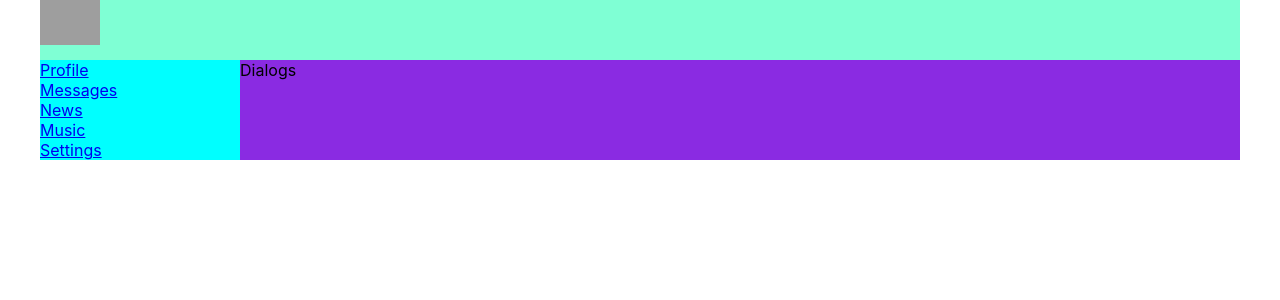
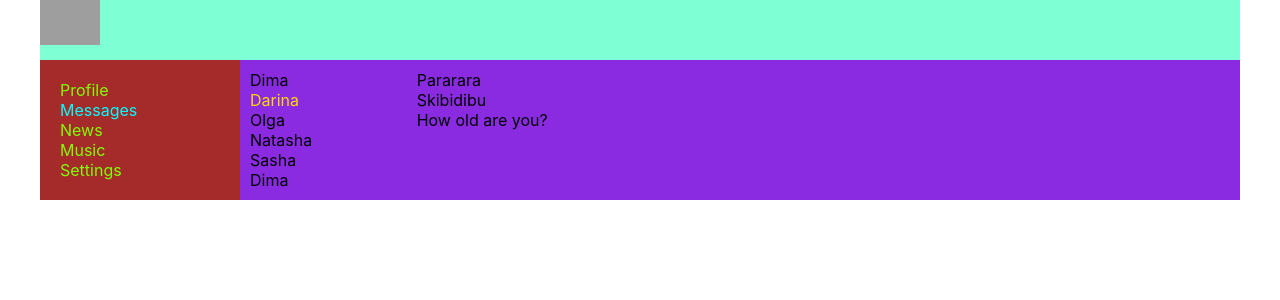
Before and after one commit to SwatOfSky/react_samurai, a React (Create React App) app: page /dialogs in a window 1280 px wide. Shown: the top 300 px of the page. Built offline with nearby package versions, Linux system fonts and the light colour scheme; grey boxes are pictures that could not be loaded.

Commit message:
dialogs_start

```diff
--- /dev/null
+++ b/src/components/Dialogs/Dialogs.css
@@ -0,0 +1,24 @@
+.dialogs {
+    display: grid;
+    grid-template-columns: 2fr 10fr;
+}
+
+.dialogs-items {
+    padding: 10px;
+}
+
+.dialogs-items .active {
+    color: gold;
+}
+
+.dialog {
+
+}
+
+.messages {
+    padding: 10px;
+}
+
+.message {
+
+}
--- a/src/components/Dialogs/Dialogs.jsx
+++ b/src/components/Dialogs/Dialogs.jsx
@@ -1,10 +1,35 @@
 import React from "react";
-import s from './Dialogs.module.css';
+import './Dialogs.css';
 
-const Dialogs = () => {
+const Dialogs = (props) => {
     return (
-        <div className='app-wrapper-content'>
-            Dialogs
+        <div className='dialogs app-wrapper-content'>
+        <div className='dialogs-items'>
+            <div className='dialog'>
+                Dima
+            </div>
+            <div className='dialog active'>
+                Darina
+            </div>
+            <div className='dialog'>
+                Olga
+            </div>
+            <div className='dialog'>
+                Natasha
+            </div>
+            <div className='dialog'>
+                Sasha
+            </div>
+            <div className='dialog'>
+                Dima
+            </div>
+
+        </div>
+            <div className='messages'>
+                <div className="message">Pararara</div>
+                <div className="message">Skibidibu</div>
+                <div className="message">How old are you?</div>
+            </div>
         </div>
     )
 }
--- /dev/null
+++ b/src/components/Navbar/Navbar.css
@@ -0,0 +1,15 @@
+.nav {
+    grid-area: n;
+    background-color: brown;
+    padding: 20px;
+}
+
+.inactive{
+    color: chartreuse;
+    text-decoration: none;
+}
+
+.activeLink{
+    color: aqua;
+    text-decoration: none;
+}
--- a/src/components/Navbar/Navbar.jsx
+++ b/src/components/Navbar/Navbar.jsx
@@ -1,23 +1,23 @@
 import React from "react";
-import s from "./Navbar.module.css"
+import "./Navbar.css"
 import {NavLink} from "react-router-dom";
 
 const Navbar = () => {
-    return <nav className={s.nav}>
-        <div className={s.item}>
-            <NavLink to="/profile">Profile</NavLink>
+    return <nav className='nav'>
+        <div>
+            <NavLink to="/profile" className={({ isActive }) => isActive ? 'activeLink' : 'inactive'}>Profile</NavLink>
         </div>
-        <div className={`${s.item} ${s.active} `}>
-            <NavLink to="/dialogs">Messages</NavLink>
+        <div>
+            <NavLink to="/dialogs" className={({ isActive }) => isActive ? 'activeLink' : 'inactive'}>Messages</NavLink>
         </div>
-        <div className={s.item}>
-            <NavLink to="/news">News</NavLink>
+        <div>
+            <NavLink to="/news" className={({ isActive }) => isActive ? 'activeLink' : 'inactive'}>News</NavLink>
         </div>
-        <div className={s.item}>
-            <NavLink to="/music">Music</NavLink>
+        <div>
+            <NavLink to="/music" className={({ isActive }) => isActive ? 'activeLink' : 'inactive'}>Music</NavLink>
         </div>
-        <div className={s.item}>
-            <NavLink to="/settings">Settings</NavLink>
+        <div>
+            <NavLink to="/settings" className={({ isActive }) => isActive ? 'activeLink' : 'inactive'}>Settings</NavLink>
         </div>
     </nav>
 }
--- a/src/components/Navbar/Navbar.module.css
+++ /dev/null
@@ -1,12 +0,0 @@
-.nav {
-    grid-area: n;
-    background-color: aqua;
-}
-
-.item {
-    color: chocolate;
-}
-
-.active {
-    color: blue;
-}
```
Also changed, not shown: src/components/Dialogs/Dialogs.module.css (deleted).
